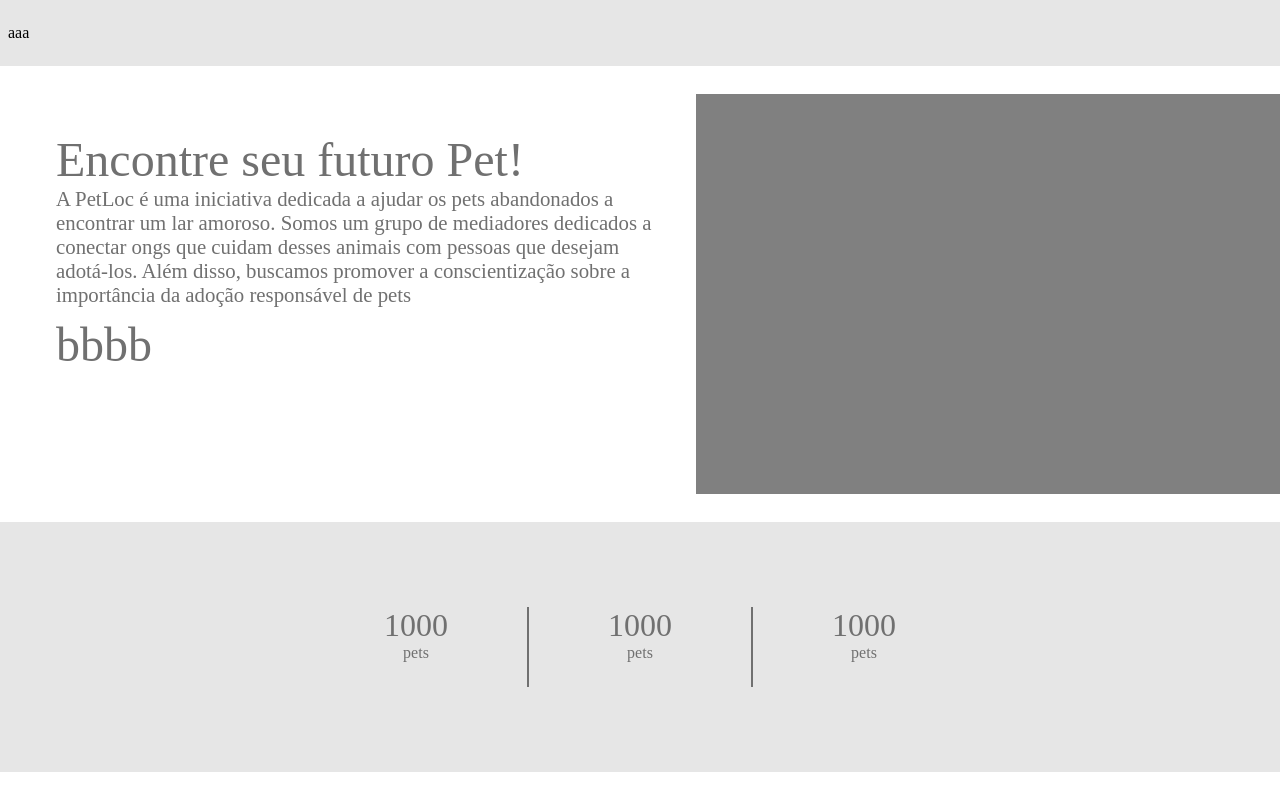
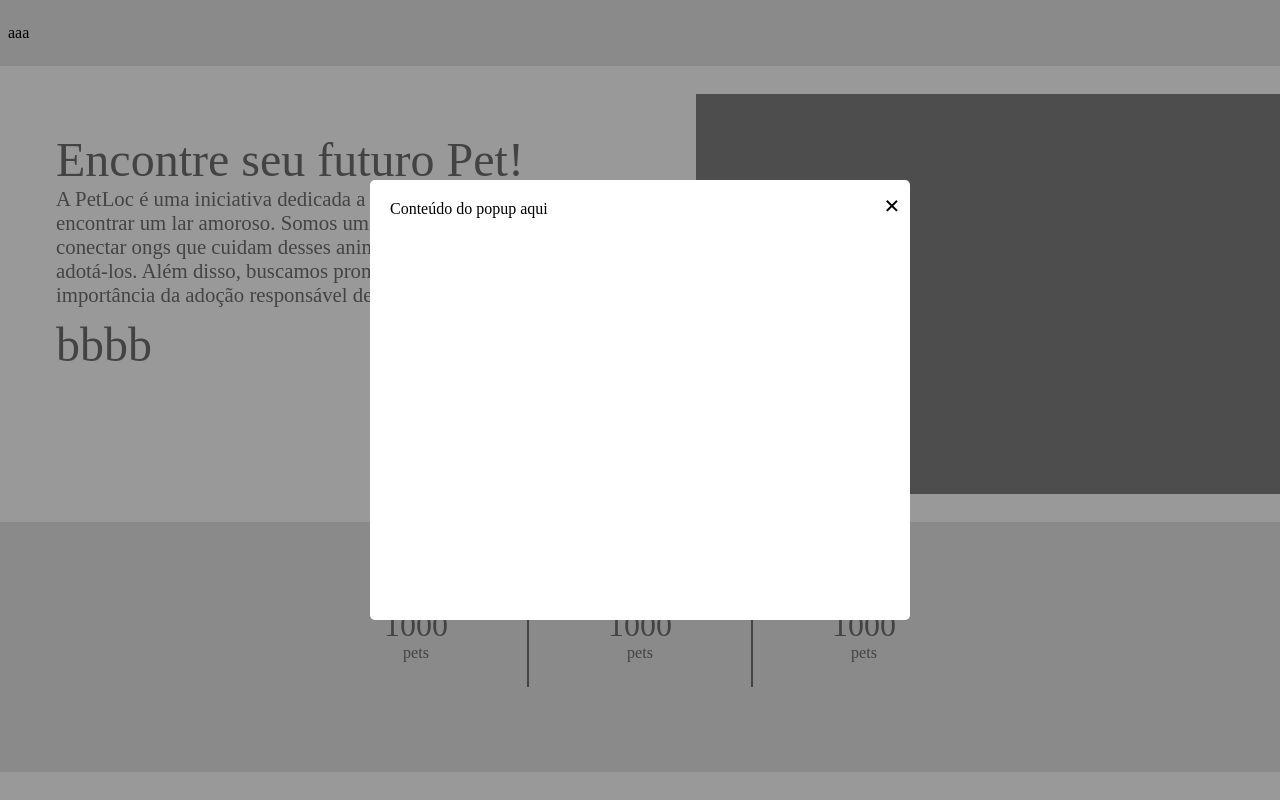
Before and after one commit to 4bnerF3lipe/1HackathonMoovefy, a Vue app in the folder hackathon_web/PetLoc/: page / in a window 1280 px wide. Shown: the top 800 px of the page. Built offline with nearby package versions, Linux system fonts and the light colour scheme.

Commit message:
criando popup

```diff
--- /dev/null
+++ b/hackathon_web/PetLoc/src/components/molecules/Popup.vue
@@ -0,0 +1,77 @@
+<script>
+import { defineComponent } from 'vue'
+const name = 'Popup'
+
+export default defineComponent({
+  name,
+
+  components: {},
+
+  props: {
+    visible: {
+      type: Boolean,
+      default: false
+    },
+    click: {
+      type: Function,
+      default: null
+    }
+  },
+
+  mounted() {},
+
+  updated() {},
+
+  data() {
+    return {}
+  },
+
+  methods: {},
+
+  computed: {}
+})
+</script>
+
+<template>
+  <div v-if="visible" class="modal">
+    <div class="modal-content">
+      <span class="close" @click="click">&times;</span>
+      <p>Conteúdo do popup aqui</p>
+    </div>
+  </div>
+</template>
+
+<style scoped>
+.modal {
+  position: fixed;
+  z-index: 1;
+  left: 0;
+  top: 0;
+  width: 100%;
+  height: 100%;
+  background-color: rgba(0, 0, 0, 0.4);
+  display: flex;
+  justify-content: center;
+  align-items: center;
+}
+
+.modal-content {
+  width: 50%;
+  height: 50%;
+  background-color: white;
+  padding: 20px;
+  border-radius: 5px;
+  width: 80%;
+  max-width: 500px;
+  position: relative;
+}
+
+.close {
+  position: absolute;
+  top: 10px;
+  right: 10px;
+  font-size: 28px;
+  font-weight: bold;
+  cursor: pointer;
+}
+</style>
--- a/hackathon_web/PetLoc/src/views/HomeView.vue
+++ b/hackathon_web/PetLoc/src/views/HomeView.vue
@@ -3,13 +3,14 @@
 import PrimeiraSessao from '../components/template/PrimeiraSessao.vue'
 import SegundaSessao from '../components/organisms/SegundaSessao.vue'
 import TerceiraSessao from '../components/organisms/TerceiraSessao.vue'
+import Popup from '../components/molecules/Popup.vue'
 
 const name = 'HomeView'
 
 export default defineComponent({
   name,
 
-  components: { PrimeiraSessao, SegundaSessao, TerceiraSessao },
+  components: { PrimeiraSessao, SegundaSessao, TerceiraSessao, Popup },
 
   props: {},
 
@@ -18,10 +19,17 @@
   updated() {},
 
   data() {
-    return {}
+    return {
+      isVisible: true
+    }
   },
 
-  methods: {},
+  methods: {
+    handlePopup() {
+      console.log('Nhapo')
+      this.isVisible = !this.isVisible
+    }
+  },
 
   computed: {}
 })
@@ -32,6 +40,8 @@
     <PrimeiraSessao />
     <SegundaSessao />
     <TerceiraSessao />
+
+    <Popup :visible="isVisible" :click="handlePopup" />
   </div>
 </template>
 
```
